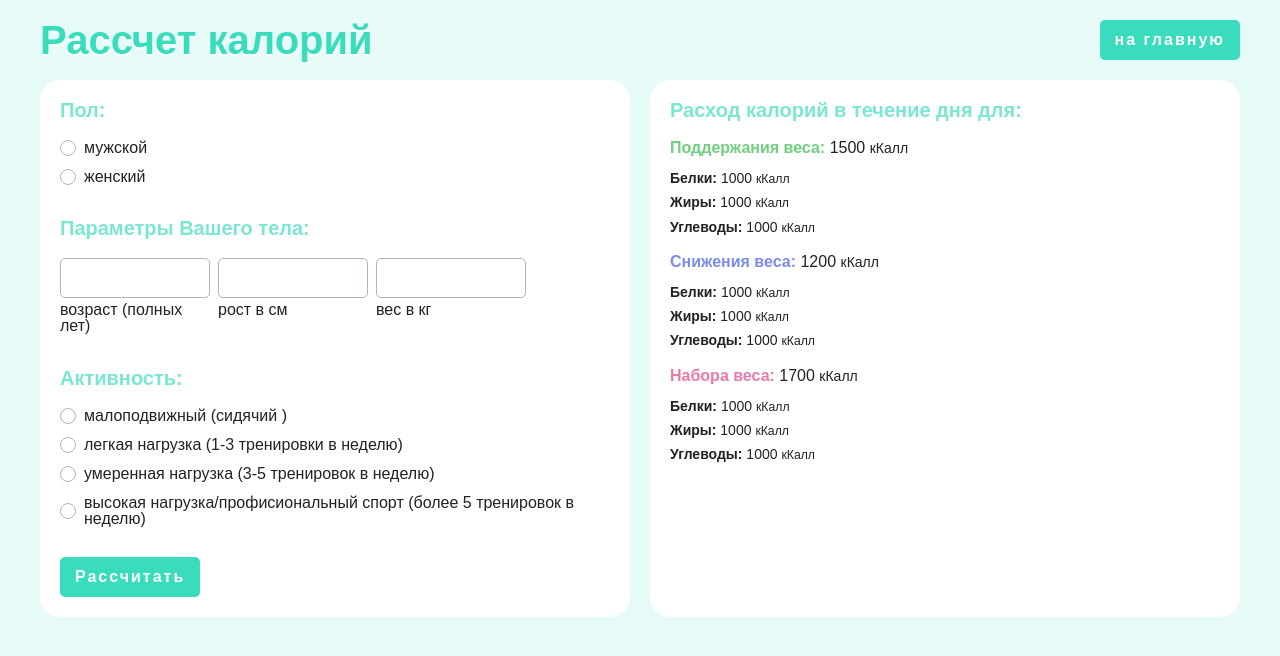
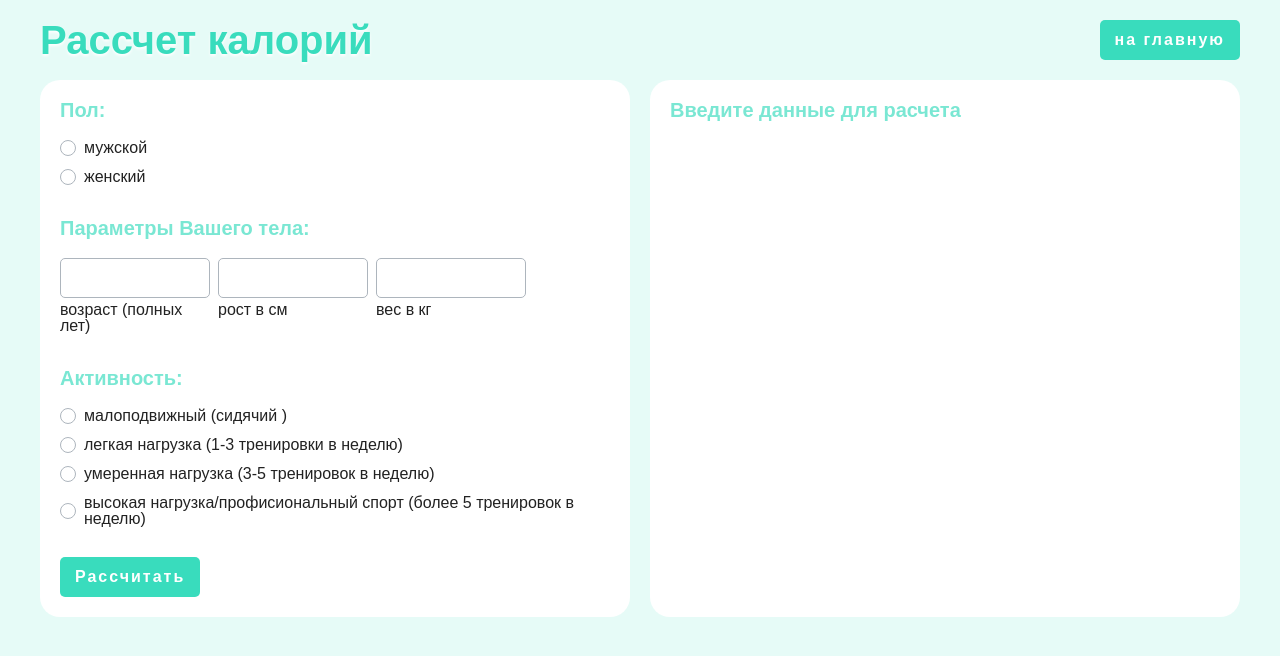
Before and after one commit to BarabinaAN/make-diet, a React app: page / in a window 1280 px wide. Shown: the top 656 px of the page. Built offline with nearby package versions, Linux system fonts and the light colour scheme.

Commit message:
create diet-calories component

```diff
--- /dev/null
+++ b/src/components/diet-calories/diet-calories.js
@@ -0,0 +1,23 @@
+import React from "react";
+
+const DietCalories = ({
+  balance,
+  calories,
+  proteins,
+  fats,
+  carbohydrates
+}) => {
+
+  const title = balance === 'normal' ? <span className="mark-green">Поддержания веса: </span> :
+    balance === 'loss' ? <span className="mark-blue">Снижения веса: </span> :
+      <span className="mark-red">Набора веса: </span>
+
+  return <>
+    <dt> {title} {calories}<small>кКалл</small> </dt>
+    <dd> <b>Белки:</b> {proteins} <small>кКалл</small> </dd>
+    <dd> <b>Жиры:</b> {fats} <small>кКалл</small> </dd>
+    <dd> <b>Углеводы:</b> {carbohydrates} <small>кКалл</small> </dd>
+  </>
+};
+
+export default DietCalories;
--- /dev/null
+++ b/src/components/diet-calories/index.js
@@ -0,0 +1,2 @@
+import DietCalories from './diet-calories'
+export default DietCalories
--- a/src/components/diet-recomendation/diet-recomendation.js
+++ b/src/components/diet-recomendation/diet-recomendation.js
@@ -1,58 +1,22 @@
 import React from "react";
-import { withServiceConsumer, withData } from "../hoc";
+import DietCalories from "../diet-calories";
 import "./diet-recomendation.scss";
 
-const DietRecomendation = (props) => {
+const DietRecomendation = ({ result }) => {
 
   const renderRecomendation = () => {
-    const { normal, loss, gain } = props.result
-    return (
-      <div>
-        <div>
-          Общий коллораж с учетом активности: {normal.calories} ккалл
-          <ul>
-            <li>Белки:<b>{normal.proteins}</b> ккалл</li>
-            <li>Жиры:<b>{normal.fats}</b> ккалл</li>
-            <li>Углеводы:<b>{normal.carbohydrates}</b> ккалл</li>
-          </ul>
-        </div>
-        <div>Коллораж на уменьшение массы: {loss.calories} ккалл
-          <ul>
-            <li>Белки:<b>{loss.proteins}</b> ккалл</li>
-            <li>Жиры:<b>{loss.fats}</b> ккалл</li>
-            <li>Углеводы:<b>{loss.carbohydrates}</b> ккалл</li>
-          </ul>
-        </div>
-        <div>Коллораж на набор массы: {gain.calories} ккалл
-          <ul>
-            <li>Белки:<b>{gain.proteins}</b> ккалл</li>
-            <li>Жиры:<b>{gain.fats}</b> ккалл</li>
-            <li>Углеводы:<b>{gain.carbohydrates}</b> ккалл</li>
-          </ul>
-        </div>
-      </div>
+    return result.map(
+      (item, indx) => <DietCalories key={indx} {...item}/>
     )
   }
-  const recomendation = props.result ? renderRecomendation() : null
+  const recomendation = result ? renderRecomendation() : null
+  const message = !result ? 'Введите данные для расчета' : 'Расход калорий в течение дня для:'
+
   return (
     <div className="cell-6">
       <section className="diet-recomendation">
-        <h2>Расход калорий в течение дня для:</h2>
-        {recomendation}
-        <dl>
-          <dt><span className="mark-green">Поддержания веса:</span> 1500 <small>кКалл</small></dt>
-            <dd><b>Белки:</b> 1000 <small>кКалл</small></dd>
-            <dd><b>Жиры:</b> 1000 <small>кКалл</small></dd>
-            <dd><b>Углеводы:</b> 1000 <small>кКалл</small></dd>
-          <dt><span className="mark-blue">Снижения веса: </span>1200 <small>кКалл</small></dt>
-            <dd><b>Белки:</b> 1000 <small>кКалл</small></dd>
-            <dd><b>Жиры:</b> 1000 <small>кКалл</small></dd>
-            <dd><b>Углеводы:</b> 1000 <small>кКалл</small></dd>
-          <dt><span className="mark-red">Набора веса:</span> 1700 <small>кКалл</small></dt>
-            <dd><b>Белки:</b> 1000 <small>кКалл</small></dd>
-            <dd><b>Жиры:</b> 1000 <small>кКалл</small></dd>
-            <dd><b>Углеводы:</b> 1000 <small>кКалл</small></dd>
-        </dl>
+        <h2>{message}</h2>
+        <dl>{recomendation}</dl>
       </section>
     </div>
   );
--- a/src/components/hoc/with-validate.js
+++ b/src/components/hoc/with-validate.js
@@ -70,8 +70,9 @@ const withValidate = (View) => {
          const loss = normal - 400 < base ? base : normal - 400
          const gain = normal + 200
 
-         function getCalories(val) {
+         function getCalories(val, name='') {
             return {
+               balance: name,
                calories: Math.floor(val),
                proteins: Math.floor(val * 0.3),
                fats: Math.floor(val * 0.3),
@@ -81,11 +82,11 @@ const withValidate = (View) => {
 
          this.setState(() => {
             return {
-               result: {
-                  normal: getCalories(normal),
-                  loss: getCalories(loss),
-                  gain: getCalories(gain),
-               }
+               result: [
+                  getCalories(normal, 'normal'),
+                  getCalories(loss, 'loss'),
+                  getCalories(gain, 'gain'),
+               ]
             }
          })
       }
```
